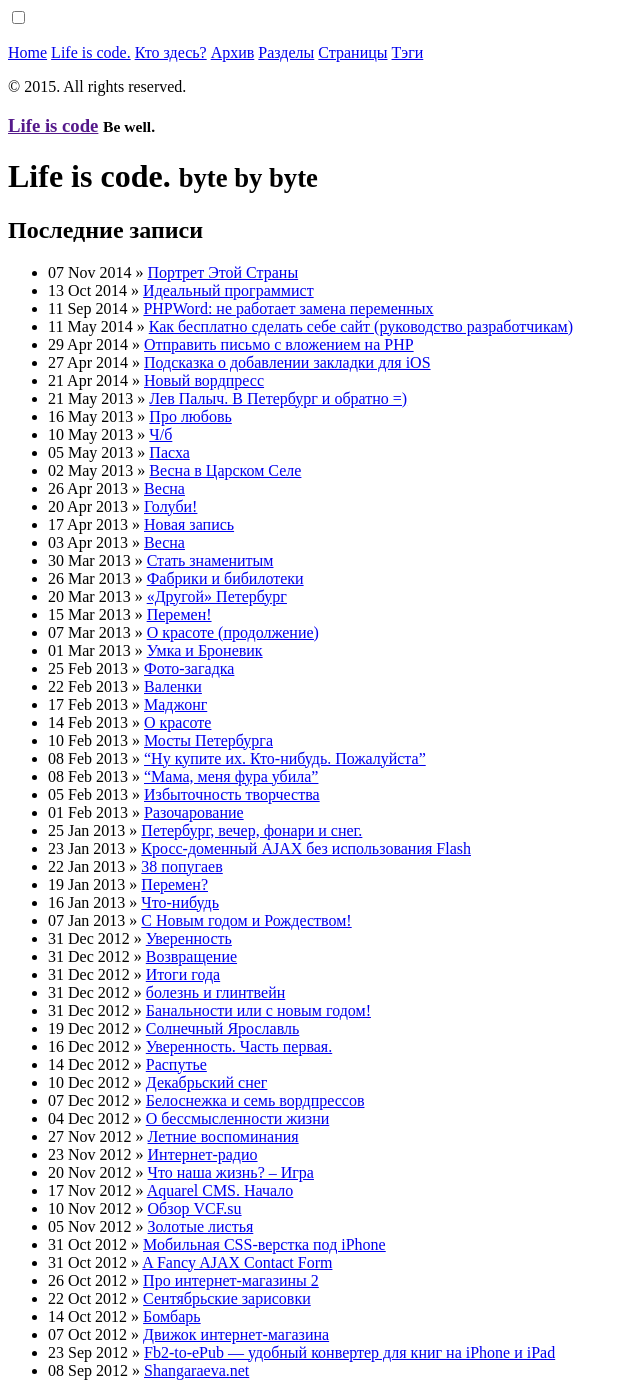
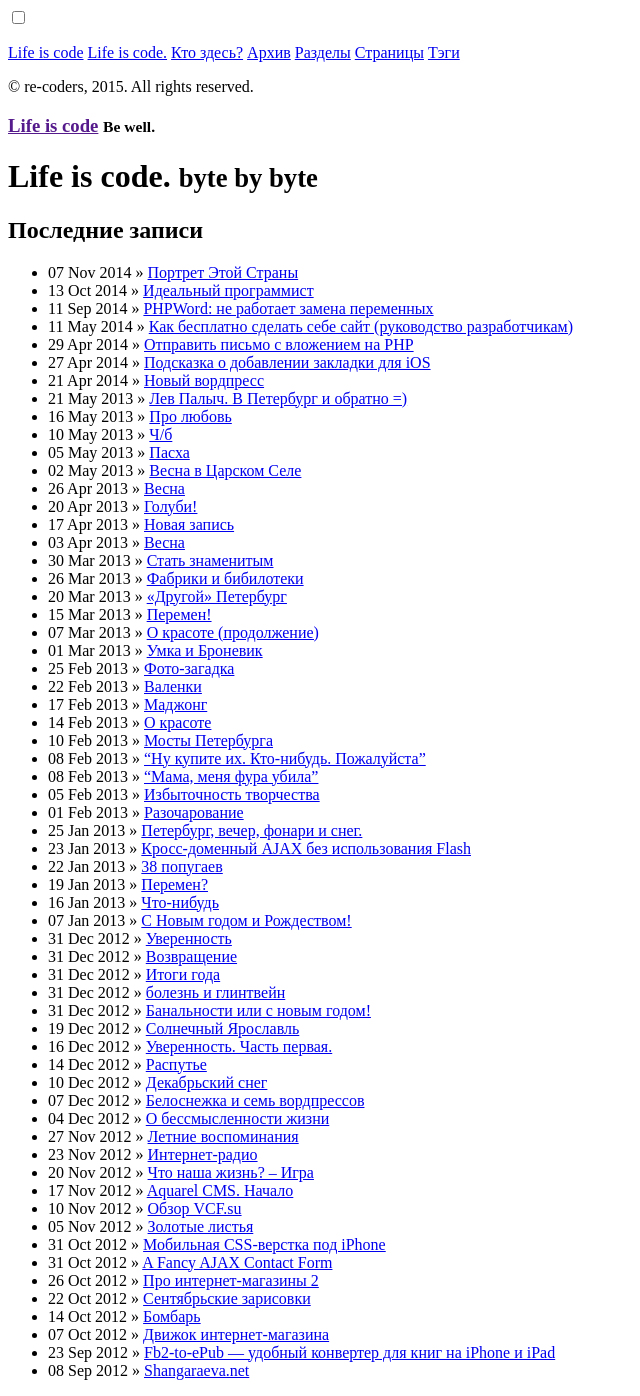
Before and after one commit to recoders/blog, a Jekyll site: the page built from index.md, in a window 1280 px wide. Shown: the whole page, without its empty margins (0-640 px from the left). Built offline with Jekyll 4.4.1, drawn with Linux system fonts in a browser that asks for light colours.

Commit message:
Lanyon theme

```diff
--- a/_includes/themes/lanyon/sidebar.html
+++ b/_includes/themes/lanyon/sidebar.html
@@ -9,7 +9,7 @@
   </div>
 
   <nav class="sidebar-nav">
-    <a class="sidebar-nav-item{% if page.url == HOME_PATH %} active{% endif %}" href="{{ HOME_PATH }}">Home</a>
+    <a class="sidebar-nav-item{% if page.url == HOME_PATH %} active{% endif %}" href="{{ HOME_PATH }}">{{ site.title }}</a>
 
     {% comment %}
       The code below dynamically generates a sidebar nav of pages with
@@ -19,7 +19,7 @@
     {% assign pages_list = site.pages | sort:"url" %}
     {% for node in pages_list %}
       {% if node.title != null %}
-        {% if node.layout == "page" && node.url != '/index.html' %}
+        {% if node.layout == "page" && node.url != "/index.html" %}
           <a class="sidebar-nav-item{% if page.url == node.url %} active{% endif %}" href="{{ HOME_PATH }}{{ node.url }}">{{ node.title }}</a>
         {% endif %}
       {% endif %}
@@ -28,7 +28,7 @@
 
   <div class="sidebar-item">
     <p>
-      &copy; {{ site.time | date: '%Y' }}. All rights reserved.
+      &copy; {{ site.author.name }}, {{ site.time | date: '%Y' }}. All rights reserved.
     </p>
   </div>
 </div>
```
